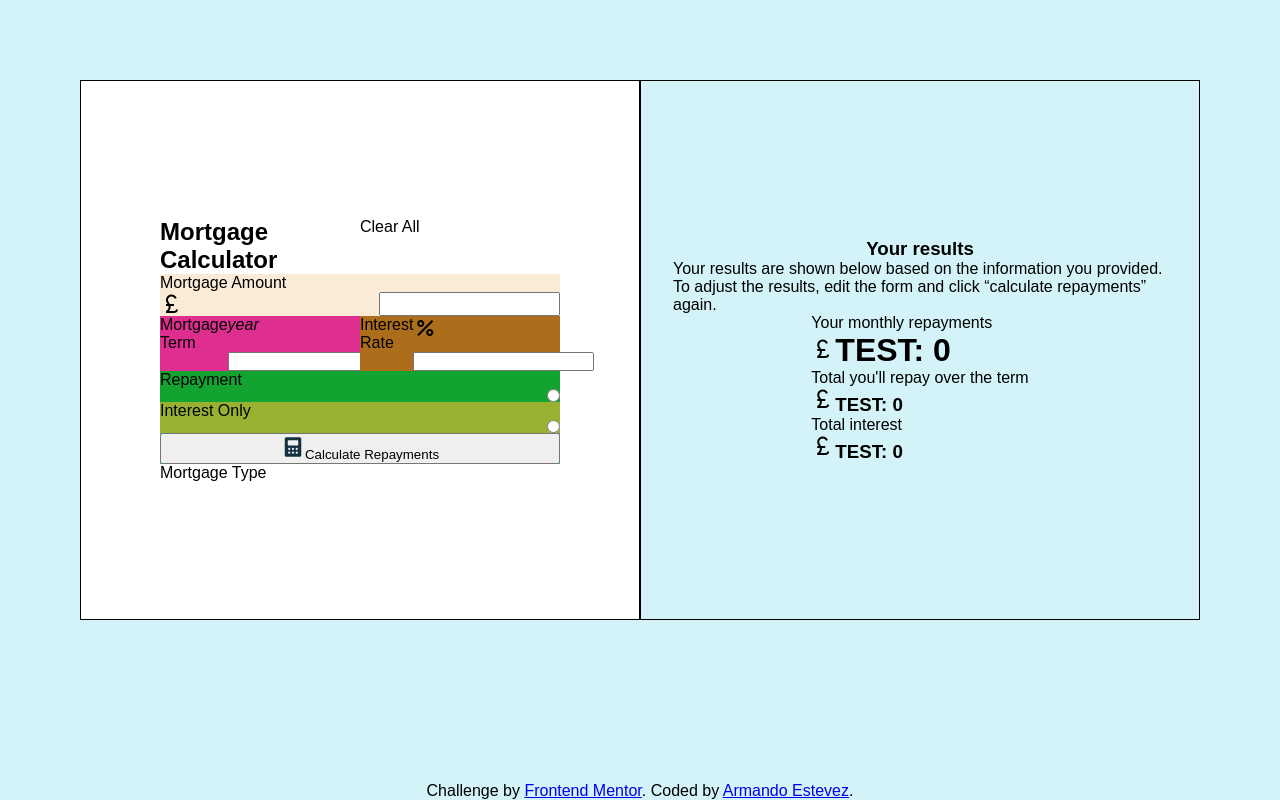
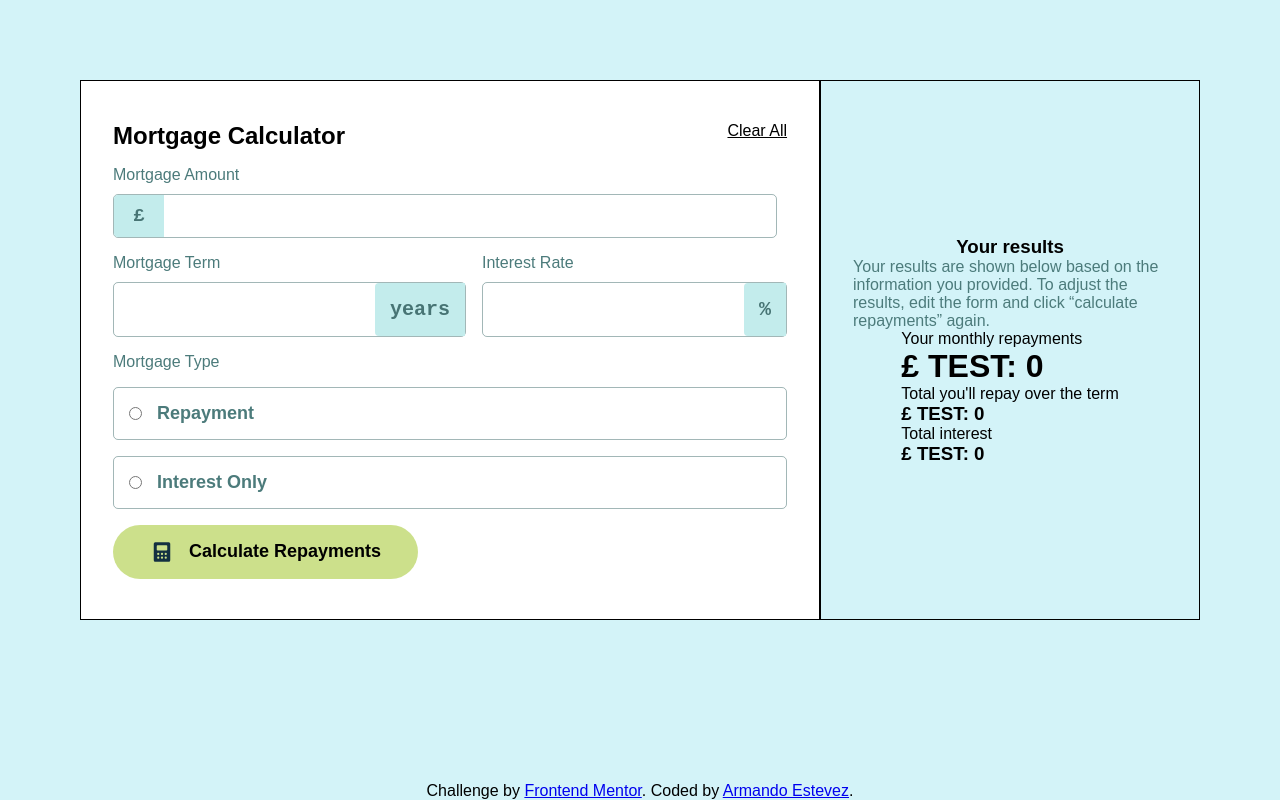
Before and after one commit to Arm4nd7/mortage-repayment-calculator, a website: page src/index.html in a window 1280 px wide. Drawn offline with nearby package versions, Linux system fonts and the light colour scheme; a web font is replaced by a local one.

Commit message:
finalizacion de estilo formulario

```diff
--- a/src/index.html
+++ b/src/index.html
@@ -18,38 +18,55 @@
 		<div class="container container-formulario">
 			<form action="">
 				<h2>Mortgage Calculator</h2>
+				<div>
 					<label class="clear-all" for="clear-all">Clear All</label>
 					<input hidden id="clear-all" type="reset">
+				</div>
 
 				<label class="label-1">
 					<p>Mortgage Amount</p>
-
-					<span class="material-symbols-outlined">
-						currency_pound
+					<div>
+						<span>
+							£
 						</span>
 						<input class="amount" type="text">
+					</div>
 				</label>
 
-				<label class="label-2"> Mortgage Term
+				<label class="label-2">
+					<p>Mortgage Term</p>
+					<div>
 						<input class="term" type="text">
-					<i>year</i>
+						<span>years</span>
+					</div>
 				</label>
-				<label class="label-3"> Interest Rate
+				<label class="label-3">
+					<p>Interest Rate</p>
+					<div>
 						<input class="interest" type="text">
-					<span class="material-symbols-outlined">
-						percent
-					</span>
+						<span>%</span>
+					</div>
 				</label>
-				<label>Mortgage Type</label>
-				<label class="label-4">Repayment
+				<label class="label-0">
+					<p>Mortgage Type</p>
+				</label>
+				<label class="label-4">
+					<div>
 						<input class="repayment" type="radio">
+						<p>Repayment</p>
+					</div>
 				</label>
-				<label class="label-5">Interest Only
+				<label class="label-5">
+					<div>
 						<input class="interest-only" type="radio">
+						<p>Interest Only</p>
+					</div>
 				</label>
 				<label class="label-6">
-					<button><img src="./assets/images/icon-calculator.svg" alt="img-calculator">Calculate
-						Repayments</button>
+					<div>
+						<img src="./assets/images/icon-calculator.svg" alt="img-calculator">
+						<button>Calculate Repayments</button>
+					</div>
 				</label>
 			</form>
 		</div>
@@ -70,23 +87,23 @@
 
 				Your monthly repayments
 				<h1 class="test-operations">
-					<span class="material-symbols-outlined">
-						currency_pound
+					<span>
+						£
 					</span>TEST: 0
 				</h1>
 
 				Total you'll repay over the term
 				<!-- Completed results end -->
 				<h3 class="test-operations-repayment">
-					<span class="material-symbols-outlined">
-						currency_pound
+					<span>
+						£
 					</span>TEST: 0
 				</h3>
 
 				Total interest
 				<h3 class="test-operations-interest">
-					<span class="material-symbols-outlined">
-						currency_pound
+					<span>
+						£
 					</span>TEST: 0
 				</h3>
 			</div>
--- a/src/script.js
+++ b/src/script.js
@@ -19,7 +19,8 @@ let formatter = new Intl.NumberFormat("en-US", {
 });
 
 
-buttonCalculator.addEventListener("click", () => {
+buttonCalculator.addEventListener("click", (e) => {
+    e.preventDefault();
     //calculo de interes
     i = (parseFloat(interestRate.value) / 100) / 12;
     //total de pagos
--- a/src/styles.css
+++ b/src/styles.css
@@ -4,10 +4,18 @@
     box-sizing: border-box;
 }
 
+@font-face {
+    font-family: 'Plus Jakarta Sans Variable';
+    src: url('PlusJakartaSans-VariableFont_wght.ttf') format('truetype-variations');
+    font-weight: 200 800;
+    /* Esto define el rango de grosores disponibles */
+    font-style: normal;
+}
+
 body {
     display: grid;
     min-height: 100vh;
-    font-family: "PlusJakartaSans", sans-serif;
+    font-family: 'Plus Jakarta Sans Variable', sans-serif;
     grid-template-columns: 1fr;
     grid-template-rows: 1fr 100px;
     grid-template-areas:
@@ -37,10 +45,10 @@ main {
     flex-direction: column;
     justify-content: center;
     align-items: center;
-    border: solid 0.1px black;
     width: 100%;
     height: 100%;
     padding: 2rem;
+    border: solid 0.1px black;
 }
 
 .container-formulario {
@@ -49,59 +57,182 @@ main {
 
 form {
     display: grid;
-    grid-template-columns: 200px 200px;
+    gap: 1rem;
+    grid-template-columns: 1fr 1fr;
     grid-template-areas:
-    "   h2        clear-all  "
-    "   label-1    label-1    "
-    "   label-2    label-3    "
-    "   label-4    label-4    "
-    "   label-5    label-5    "
-    "   label-6    label-6    "
+        "   h2          clear-all  "
+        "   label-1     label-1    "
+        "   label-2     label-3    "
+        "   lable-0     label-0    "
+        "   label-4     label-4    "
+        "   label-5     label-5    "
+        "   label-6     label-6    "
     ;
 }
 
-label{
+.clear-all {
+    display: flex;
+    flex-direction: column;
+    justify-content: flex-end;
+    text-align: end;
+    text-decoration: underline;
+}
+
+.label-1 {
     display: grid;
+    grid-area: label-1;
     grid-template-columns: 1fr;
+    gap: 10px;
     grid-template-areas:
         "   p       p       "
-        "   span    input   "
     ;
 }
 
-span{
-    grid-area: span;
+.label-1 div {
+    display: flex;
+    width: 100%;
+    border-radius: 5px;
+    border: solid 1.3px rgba(46, 94, 94, 0.445);
 }
 
-p{
-    grid-area: p;
+.label-1 span {
+    font-family: 'Plus Jakarta Sans Variable', monospace;
+    padding: 10px;
+    width: 50px;
+    text-align: center;
+    font-size: larger;
+    font-weight: 550;
+    border-radius: 4px 0px 0px 4px;
+    background-color: rgb(195, 236, 236);
+    color: rgb(71, 116, 116);
 }
 
-input{
-    grid-area: input;
+.label-1 input {
+    all: unset;
+    padding-left: 20px;
+    font-weight: 550;
+    font-size: large;
 }
 
-.label-1{
-    grid-area: label-1;
-    background-color: antiquewhite;
+.label-2 {
+    display: grid;
+    gap: 10px;
+    grid-area: label-2;
+    grid-template-columns: 1fr;
+    grid-template-areas:
+        "   p   "
+    ;
 }
-.label-2{
-    grid-area: label-2;
-    background-color: rgb(222, 46, 143);
+
+.label-2 div,
+.label-3 div {
+    display: flex;
+    border-radius: 5px;
+    border: solid 1.3px rgba(46, 94, 94, 0.445);
 }
-.label-3{
+
+
+.label-2 span,
+.label-3 span {
+    font-family: 'Plus Jakarta Sans Variable', monospace;
+    padding: 15px;
+    /* width: 80px; */
+    text-align: center;
+    font-size: 20px;
+    font-weight: 550;
+    border-radius: 4px 0px 0px 4px;
+    background-color: rgb(195, 236, 236);
+    color: rgb(71, 116, 116);
+}
+
+.label-2 input,
+.label-3 input {
+    all: unset;
+    padding-left: 20px;
+    font-weight: 550;
+    font-size: large;
+}
+
+.label-3 {
+    display: grid;
+    gap: 10px;
     grid-area: label-3;
-    background-color: rgb(173, 110, 27);
+    grid-template-columns: 1fr;
+    grid-template-areas:
+        "   p   "
+    ;
 }
-.label-4{
+
+.label-4 {
+    display: grid;
     grid-area: label-4;
-    background-color: rgb(18, 163, 49);
+    font-size: large;
+    font-weight: 550;
+
 }
-.label-5{
+
+.label-4 div,
+.label-5 div {
+    display: flex;
+    gap: 15px;
+    padding: 15px;
+    border-radius: 5px;
+    border: solid 1.3px rgba(46, 94, 94, 0.445);
+
+}
+
+.label-5 {
+    display: grid;
     grid-area: label-5;
-    background-color: rgb(152, 177, 49);
+    font-size: large;
+    font-weight: 550;
+
 }
-.label-6{
+
+.label-6 {
+    display: grid;
     grid-area: label-6;
-    background-color: rgb(53, 168, 194);
+    justify-content: center;
+    align-items: center;
+    width: 305px;
+    background-color: rgba(165, 200, 51, 0.563);
+    border-radius: 35px;
 }
+
+.label-6 div {
+    display: flex;
+    padding: 15px 30px 15px;
+    gap: 15px;
+}
+
+.label-6 button {
+    all: unset;
+    font-size: large;
+    font-weight: 550;
+
+}
+
+.label-4 input:checked {
+    accent-color: yellow;
+}
+
+.label-4 div:has(input[type="radio"]:checked) {
+    background-color: rgba(255, 255, 0, 0.068);
+    color: white;
+    border-color: rgba(220, 220, 101, 0.767);
+}
+
+.label-5 input:checked {
+    accent-color: yellow;
+}
+
+.label-5 div:has(input[type="radio"]:checked) {
+    background-color: rgba(255, 255, 0, 0.068);
+    color: white;
+    border-color: rgba(220, 220, 101, 0.871);
+}
+
+p {
+    grid-area: p;
+    color: rgb(76, 123, 123);
+}
```
Lines whose indentation alone changed are shown as unchanged.
